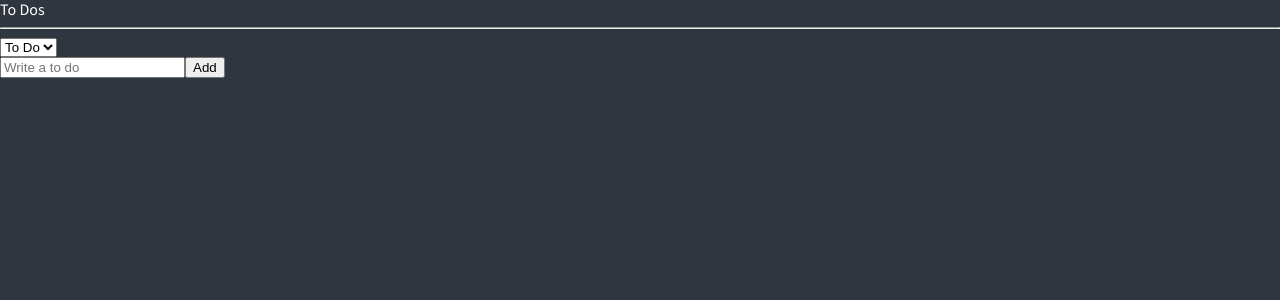
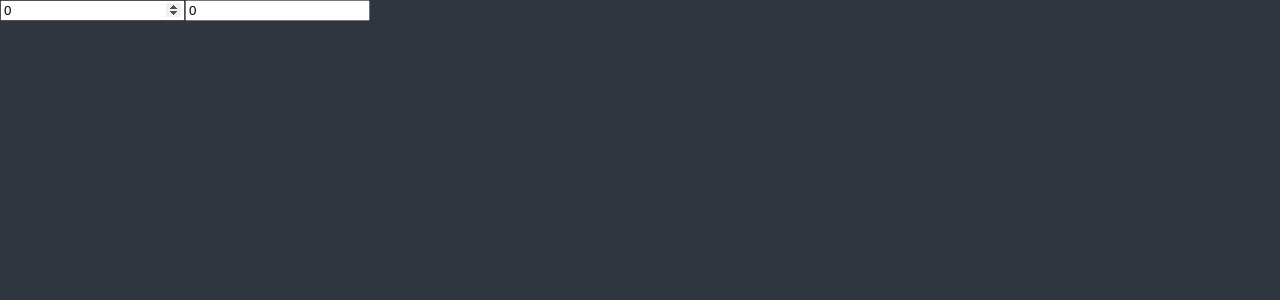
Before and after one commit to clianor/react-masterclass, a React (Create React App) app: page / in a window 1280 px wide. Shown: the top 300 px of the page. Built offline with nearby package versions, Linux system fonts and the light colour scheme.

Commit message:
Set Selectors

```diff
--- a/src/App.tsx
+++ b/src/App.tsx
@@ -1,77 +1,29 @@
 import React from 'react';
-import { createGlobalStyle } from 'styled-components';
-import TodoList from './components/TodoList';
-
-const GlobalStyle = createGlobalStyle`
-  @import url('https://fonts.googleapis.com/css2?family=Source+Sans+Pro:wght@300;400&display=swap');
-  html, body, div, span, applet, object, iframe,
-  h1, h2, h3, h4, h5, h6, p, blockquote, pre,
-  a, abbr, acronym, address, big, cite, code,
-  del, dfn, em, img, ins, kbd, q, s, samp,
-  small, strike, strong, sub, sup, tt, var,
-  b, u, i, center,
-  dl, dt, dd, menu, ol, ul, li,
-  fieldset, form, label, legend,
-  table, caption, tbody, tfoot, thead, tr, th, td,
-  article, aside, canvas, details, embed,
-  figure, figcaption, footer, header, hgroup,
-  main, menu, nav, output, ruby, section, summary,
-  time, mark, audio, video {
-    margin: 0;
-    padding: 0;
-    border: 0;
-    font-size: 100%;
-    font: inherit;
-    vertical-align: baseline;
-  }
-  /* HTML5 display-role reset for older browsers */
-  article, aside, details, figcaption, figure,
-  footer, header, hgroup, main, menu, nav, section {
-    display: block;
-  }
-  /* HTML5 hidden-attribute fix for newer browsers */
-  *[hidden] {
-    display: none;
-  }
-  body {
-    line-height: 1;
-  }
-  menu, ol, ul {
-    list-style: none;
-  }
-  blockquote, q {
-    quotes: none;
-  }
-  blockquote:before, blockquote:after,
-  q:before, q:after {
-    content: '';
-    content: none;
-  }
-  table {
-    border-collapse: collapse;
-    border-spacing: 0;
-  }
-  * {
-    box-sizing: border-box;
-  }
-  body {
-    font-family: 'Source Sans Pro', sans-serif;
-    background-color:${(props) => props.theme.bgColor};
-    color:${(props) => props.theme.textColor};
-    line-height: 1.2;
-  }
-  a {
-    text-decoration:none;
-    color:inherit;
-  }
-`;
+import { useRecoilState } from 'recoil';
+import { hourSelector, minuteState } from './atoms';
 
 function App() {
+	const [minutes, setMinutes] = useRecoilState(minuteState);
+	const [hours, setHours] = useRecoilState(hourSelector);
+
+	const onMinutesChange = (event: React.FormEvent<HTMLInputElement>) => {
+		setMinutes(+event.currentTarget.value);
+	};
+
+	const onHoursChange = (event: React.FormEvent<HTMLInputElement>) => {
+		setHours(+event.currentTarget.value);
+	};
+
 	return (
-		<>
-			<GlobalStyle />
-			<TodoList />
-		</>
+		<div>
+			<input
+				value={minutes}
+				onChange={onMinutesChange}
+				type="number"
+				placeholder="Minutes"
+			/>
+			<input value={hours} onChange={onHoursChange} type="number" placeholder="Hours" />
+		</div>
 	);
 }
 
--- a/src/atoms.tsx
+++ b/src/atoms.tsx
@@ -1,32 +1,18 @@
 import { atom, selector } from 'recoil';
 
-export enum Categories {
-	'TO_DO' = 'TO_DO',
-	'DOING' = 'DOING',
-	'DONE' = 'DONE',
-}
-
-export interface IToDo {
-	text: string;
-	id: number;
-	category: Categories;
-}
-
-export const categoryState = atom<Categories>({
-	key: 'category',
-	default: Categories.TO_DO,
+export const minuteState = atom({
+	key: 'minutes',
+	default: 0,
 });
 
-export const toDoState = atom<IToDo[]>({
-	key: 'toDo',
-	default: [],
-});
-
-export const toDoSelector = selector({
-	key: 'toDoSelector',
+export const hourSelector = selector<number>({
+	key: 'hours',
 	get: ({ get }) => {
-		const toDos = get(toDoState);
-		const category = get(categoryState);
-		return toDos.filter((toDo) => toDo.category === category);
+		const minutes = get(minuteState);
+		return minutes / 60;
+	},
+	set: ({ set }, newValue) => {
+		const minutes = Number(newValue) * 60;
+		set(minuteState, minutes);
 	},
 });
--- a/src/components/CreateToDo.tsx
+++ /dev/null
@@ -1,32 +0,0 @@
-import { useForm } from 'react-hook-form';
-import { useRecoilValue, useSetRecoilState } from 'recoil';
-import { categoryState, toDoState } from '../atoms';
-
-interface IForm {
-	toDo: string;
-}
-
-function CreateToDo() {
-	const setToDos = useSetRecoilState(toDoState);
-	const category = useRecoilValue(categoryState);
-	const { register, handleSubmit, setValue } = useForm<IForm>();
-
-	const handleValid = ({ toDo }: IForm) => {
-		setToDos((oldToDos) => [{ text: toDo, id: Date.now(), category }, ...oldToDos]);
-		setValue('toDo', '');
-	};
-
-	return (
-		<form onSubmit={handleSubmit(handleValid)}>
-			<input
-				{...register('toDo', {
-					required: 'Please write a To Do',
-				})}
-				placeholder="Write a to do"
-			/>
-			<button>Add</button>
-		</form>
-	);
-}
-
-export default CreateToDo;
--- a/src/components/ToDo.tsx
+++ /dev/null
@@ -1,46 +0,0 @@
-import React from 'react';
-import { useSetRecoilState } from 'recoil';
-import { Categories, IToDo, toDoState } from '../atoms';
-
-function ToDo({ id, text, category }: IToDo) {
-	const setToDos = useSetRecoilState(toDoState);
-
-	const onClick = (event: React.MouseEvent<HTMLButtonElement>) => {
-		const {
-			currentTarget: { name },
-		} = event;
-
-		setToDos((oldToDos) => {
-			const targetIndex = oldToDos.findIndex((toDo) => toDo.id === id);
-			const newToDo = { text, id, category: name as any };
-			return [
-				...oldToDos.slice(0, targetIndex),
-				newToDo,
-				...oldToDos.slice(targetIndex + 1),
-			];
-		});
-	};
-
-	return (
-		<li>
-			<span>{text}</span>
-			{category !== Categories.DOING && (
-				<button name={Categories.DOING} onClick={onClick}>
-					Doing
-				</button>
-			)}
-			{category !== Categories.TO_DO && (
-				<button name={Categories.TO_DO} onClick={onClick}>
-					To Do
-				</button>
-			)}
-			{category !== Categories.DONE && (
-				<button name={Categories.DONE} onClick={onClick}>
-					Done
-				</button>
-			)}
-		</li>
-	);
-}
-
-export default ToDo;
--- a/src/components/TodoList.tsx
+++ /dev/null
@@ -1,33 +0,0 @@
-import { useRecoilState, useRecoilValue } from 'recoil';
-import { Categories, categoryState, toDoSelector } from '../atoms';
-import CreateToDo from './CreateToDo';
-import ToDo from './ToDo';
-
-function TodoList() {
-	const toDos = useRecoilValue(toDoSelector);
-	const [category, setCategory] = useRecoilState(categoryState);
-
-	const onInput = (event: React.FormEvent<HTMLSelectElement>) => {
-		setCategory(event.currentTarget.value as any);
-	};
-
-	return (
-		<div>
-			<h1>To Dos</h1>
-			<hr />
-			<select value={category} onInput={onInput}>
-				<option value={Categories.TO_DO}>To Do</option>
-				<option value={Categories.DOING}>Doing</option>
-				<option value={Categories.DONE}>Done</option>
-			</select>
-			<CreateToDo />
-			<ul>
-				{toDos.map((toDo) => (
-					<ToDo key={toDo.id} {...toDo} />
-				))}
-			</ul>
-		</div>
-	);
-}
-
-export default TodoList;
--- a/src/index.tsx
+++ b/src/index.tsx
@@ -1,14 +1,80 @@
 import React from 'react';
 import ReactDOM from 'react-dom';
 import { RecoilRoot } from 'recoil';
-import { ThemeProvider } from 'styled-components';
+import { createGlobalStyle, ThemeProvider } from 'styled-components';
 import App from './App';
-import { darkTheme, lightTheme } from './theme';
+import { darkTheme } from './theme';
+
+const GlobalStyle = createGlobalStyle`
+@import url('https://fonts.googleapis.com/css2?family=Source+Sans+Pro:wght@300;400&display=swap');
+html, body, div, span, applet, object, iframe,
+h1, h2, h3, h4, h5, h6, p, blockquote, pre,
+a, abbr, acronym, address, big, cite, code,
+del, dfn, em, img, ins, kbd, q, s, samp,
+small, strike, strong, sub, sup, tt, var,
+b, u, i, center,
+dl, dt, dd, menu, ol, ul, li,
+fieldset, form, label, legend,
+table, caption, tbody, tfoot, thead, tr, th, td,
+article, aside, canvas, details, embed,
+figure, figcaption, footer, header, hgroup,
+main, menu, nav, output, ruby, section, summary,
+time, mark, audio, video {
+  margin: 0;
+  padding: 0;
+  border: 0;
+  font-size: 100%;
+  font: inherit;
+  vertical-align: baseline;
+}
+/* HTML5 display-role reset for older browsers */
+article, aside, details, figcaption, figure,
+footer, header, hgroup, main, menu, nav, section {
+  display: block;
+}
+/* HTML5 hidden-attribute fix for newer browsers */
+*[hidden] {
+    display: none;
+}
+body {
+  line-height: 1;
+}
+menu, ol, ul {
+  list-style: none;
+}
+blockquote, q {
+  quotes: none;
+}
+blockquote:before, blockquote:after,
+q:before, q:after {
+  content: '';
+  content: none;
+}
+table {
+  border-collapse: collapse;
+  border-spacing: 0;
+}
+* {
+  box-sizing: border-box;
+}
+body {
+  font-weight: 300;
+  font-family: 'Source Sans Pro', sans-serif;
+  background-color:${(props) => props.theme.bgColor};
+  color:${(props) => props.theme.textColor};
+  line-height: 1.2;
+}
+a {
+  text-decoration:none;
+  color:inherit;
+}
+`;
 
 ReactDOM.render(
 	<React.StrictMode>
 		<RecoilRoot>
-			<ThemeProvider theme={true ? darkTheme : lightTheme}>
+			<ThemeProvider theme={darkTheme}>
+				<GlobalStyle />
 				<App />
 			</ThemeProvider>
 		</RecoilRoot>
```
